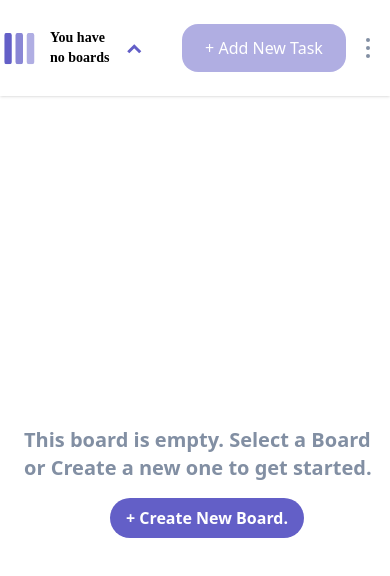
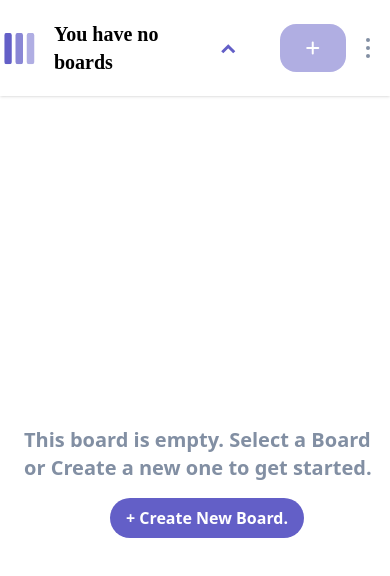
Before and after one commit to ChekeGT/Kanban-task-mangament-app, a React (Vite) app: page / in a window 390 px wide. Shown: the top 576 px of the page. Built offline with nearby package versions, Linux system fonts and the light colour scheme; a web font is replaced by a local one.

Commit message:
Added responsiveness for the board bar buttons. and added font awesome to the project.

```diff
--- a/index.html
+++ b/index.html
@@ -5,7 +5,7 @@
   <meta name="viewport" content="width=device-width, initial-scale=1.0">
 
   <link rel="icon" type="image/png" sizes="32x32" href="./src/assets/favicon-32x32.png">
-
+  <link rel="stylesheet" href="https://cdnjs.cloudflare.com/ajax/libs/font-awesome/6.5.1/css/all.min.css" integrity="sha512-DTOQO9RWCH3ppGqcWaEA1BIZOC6xxalwEsw9c2QQeAIftl+Vegovlnee1c9QX4TctnWMn13TZye+giMm8e2LwA==" crossorigin="anonymous" referrerpolicy="no-referrer" />
   <title>Frontend Mentor | Kanban task management web app</title>
 </head>
 <body>
--- a/src/components/BoardBar/AddNewTaskButton.jsx
+++ b/src/components/BoardBar/AddNewTaskButton.jsx
@@ -10,8 +10,8 @@ export default function AddNewTaskButton({showPopUp, active}){
         }
     }
     return (
-        <button onClick={hanldeClick} className={` bg-mainPurple text-white p-2 rounded-2xl h-[48px] w-[164px] text-center ${active ? 'opacity-100' : 'opacity-50 cursor-default' }`}>
-            + Add New Task
+        <button onClick={hanldeClick} className={`bg-mainPurple text-white p-2 rounded-2xl h-[48px] w-[164px] text-center ${active ? 'opacity-100' : 'opacity-50 cursor-default' }`}>
+            <p><i className="fa-solid fa-plus"></i> <span className="hidden md:inline-block">Add New Task</span></p>
         </button>
         )
 }
--- a/src/components/BoardBar/BoardBar.jsx
+++ b/src/components/BoardBar/BoardBar.jsx
@@ -52,9 +52,9 @@ export default function BoardBar({boards, theme, board, numberOfBoards}){
     return (
         <>
             <div className=" w-full flex flex-row items-center justify-between md:w-10/12 right-0 bg-white shadow  py-7 pl-2 pr-5 h-[96px] dark:bg-darkGrey dark:text-white absolute">
-                <div className="flex gap-3 items-center mr-3">
+                <div className="w-9/12 flex gap-4 items-center mr-3">
                     <svg className=" scale-125 min-w-[30px] md:hidden" width="24" height="25" xmlns="http://www.w3.org/2000/svg"><g fill="#635FC7" fill-rule="evenodd"><rect width="6" height="25" rx="2"/><rect opacity=".75" x="9" width="6" height="25" rx="2"/><rect opacity=".5" x="18" width="6" height="25" rx="2"/></g></svg>
-                    <p className="font-custom text-black font-bold text-sm md:text-3xl dark:text-white">{board == null ? numberOfBoards > 0 ? 'You have no boards selected.' : 'You have no boards' : board.name}</p>
+                    <p className="font-custom text-black font-bold text-xl md:text-3xl dark:text-white">{board == null ? numberOfBoards > 0 ? 'You have no boards selected.' : 'You have no boards' : board.name}</p>
                     <button onClick={toggleShowNavBar}>
                         {showNavBar ? <svg className=" scale-150 md:hidden" width="25" height="7" xmlns="http://www.w3.org/2000/svg"><path stroke="#635FC7" stroke-width="2" fill="none" d="m1 1 4 4 4-4"/></svg>
                         : <svg className="scale-150 md:hidden" width="25" height="7" xmlns="http://www.w3.org/2000/svg"><path stroke="#635FC7" stroke-width="2" fill="none" d="M9 6 5 2 1 6"/></svg>}
@@ -64,7 +64,7 @@ export default function BoardBar({boards, theme, board, numberOfBoards}){
                     </div>
                 </div>
 
-                <div className="flex flex-row items-center gap-5">
+                <div className="w-3/12 md:w-auto flex flex-row items-center gap-5">
                      <AddNewTaskButton board={board} showPopUp={toggleShowAddPopUp} active={activeAddNewTaskButton}/>
                      <HamburgerButton active={activeHamburgerButton} showOptions={showOptions} toggleShowOptions={toggleShowOptions} type={'Board'} handleShowDeletePopUp={toggleShowDeletePopUp} handleShowEditPopUp={toggleShowEditPopUp}/>
                 </div>
```
